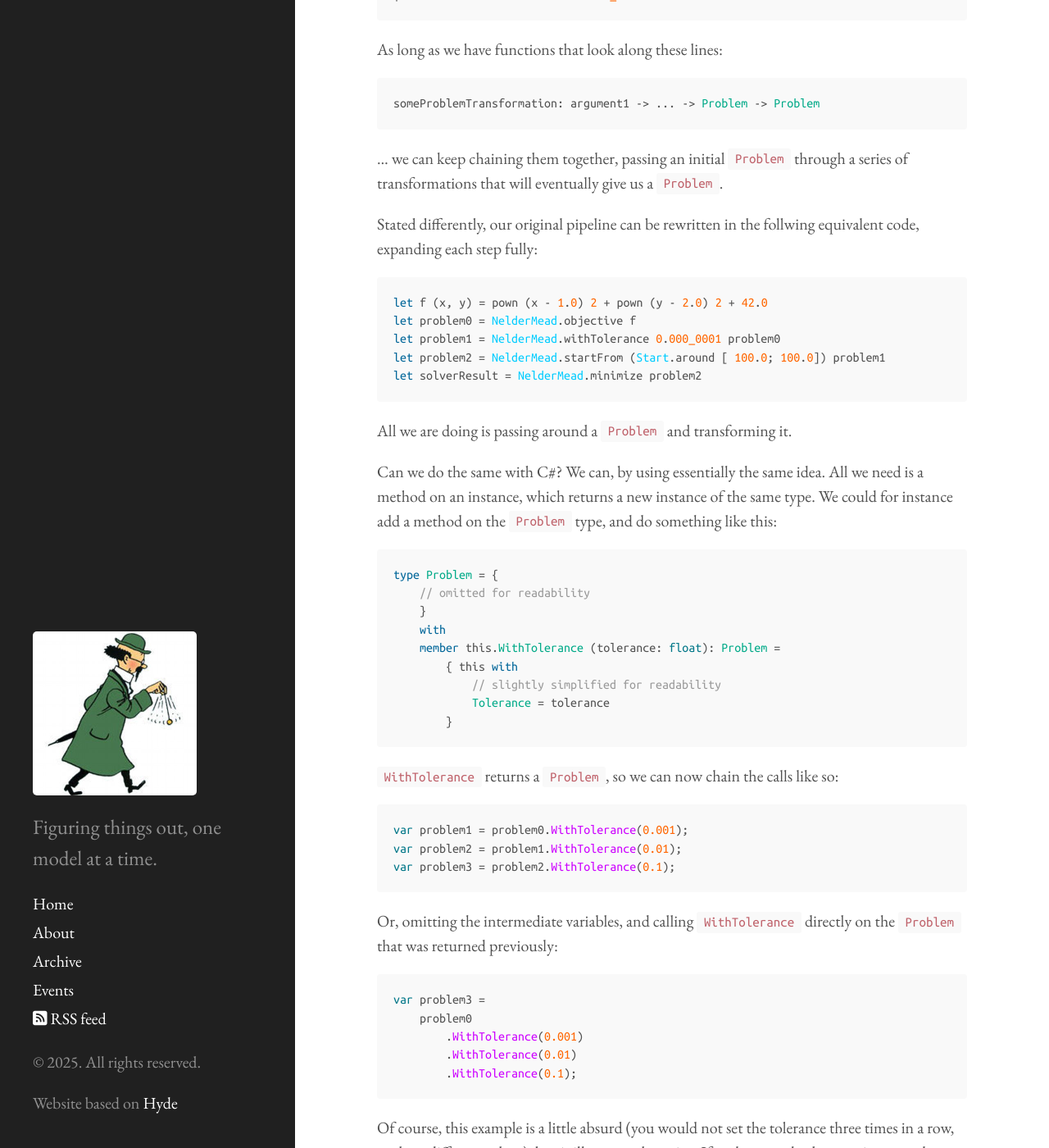
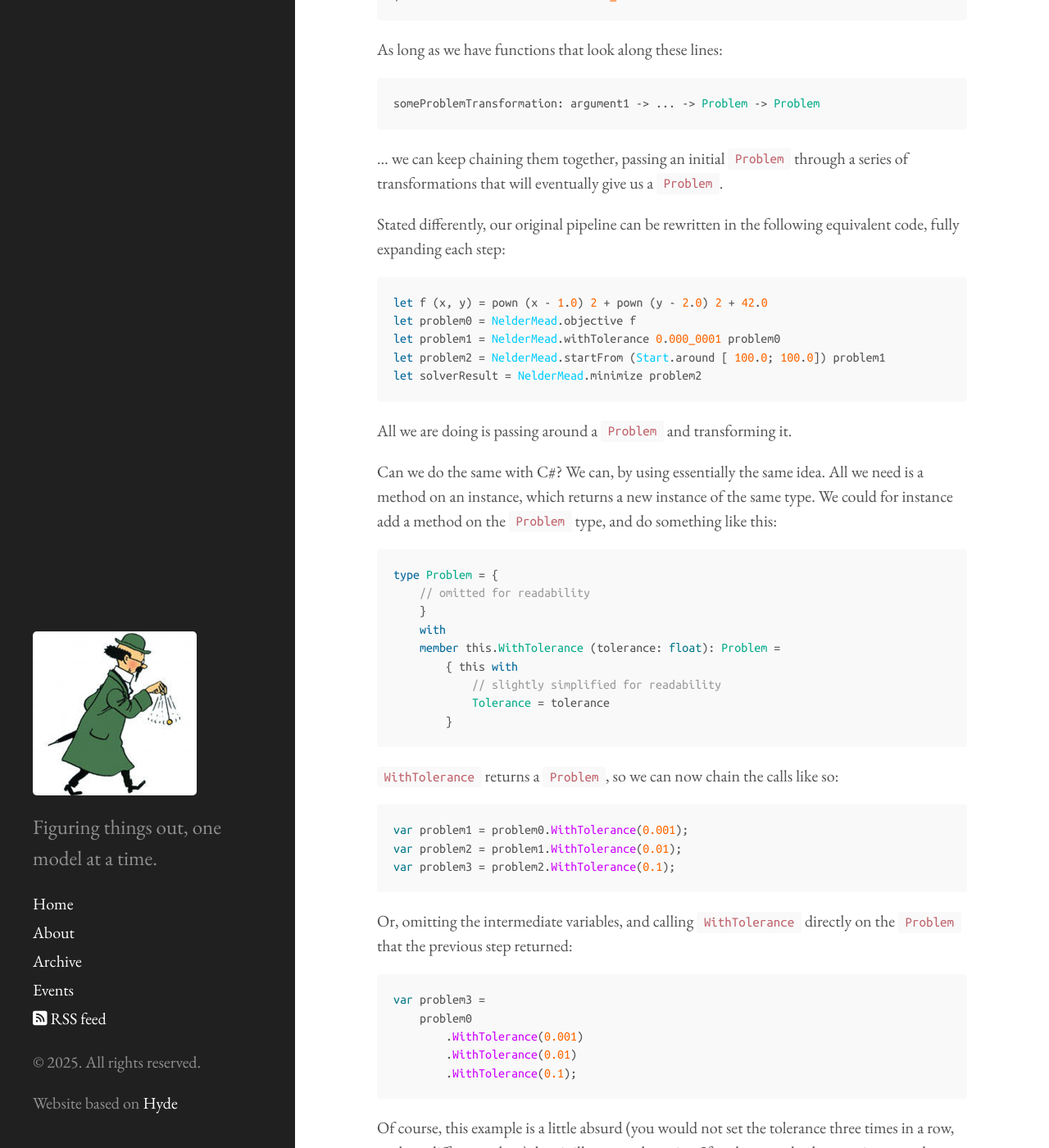
Before and after one commit to mathias-brandewinder/mathias-brandewinder.github.io, a Jekyll site: the page built from _posts/2025-01-08-convert-fsharp-pipeline-into-csharp-fluent-interface.md, in a window 1280 px wide and 1400 px high, scrolled down 1958 px. Shown: the whole window at 82% size. Built offline with Jekyll 4.4.1, drawn with Linux system fonts in a browser that asks for light colours; some of the changed text lies outside the part shown.

Commit message:
Update 2025-01-08-convert-fsharp-pipeline-into-csharp-fluent-interface.md

````diff
--- a/_posts/2025-01-08-convert-fsharp-pipeline-into-csharp-fluent-interface.md
+++ b/_posts/2025-01-08-convert-fsharp-pipeline-into-csharp-fluent-interface.md
@@ -96,8 +96,8 @@ someProblemTransformation: argument1 -> ... -> Problem -> Problem
 ... we can keep chaining them together, passing an initial `Problem` through a
 series of transformations that will eventually give us a `Problem`.
 
-Stated differently, our original pipeline can be rewritten in the follwing
-equivalent code, expanding each step fully:
+Stated differently, our original pipeline can be rewritten in the following
+equivalent code, fully expanding each step:
 
 ``` fsharp
 let f (x, y) = pown (x - 1.0) 2 + pown (y - 2.0) 2 + 42.0
@@ -135,7 +135,7 @@ var problem3 = problem2.WithTolerance(0.1);
 ```
 
 Or, omitting the intermediate variables, and calling `WithTolerance` directly
-on the `Problem` that was returned previously:
+on the `Problem` that the previous step returned:
 
 ``` csharp
 var problem3 =
````
Also changed, not shown: other parts of _posts/2025-01-08-convert-fsharp-pipeline-into-csharp-fluent-interface.md (+3 -2 lines).
